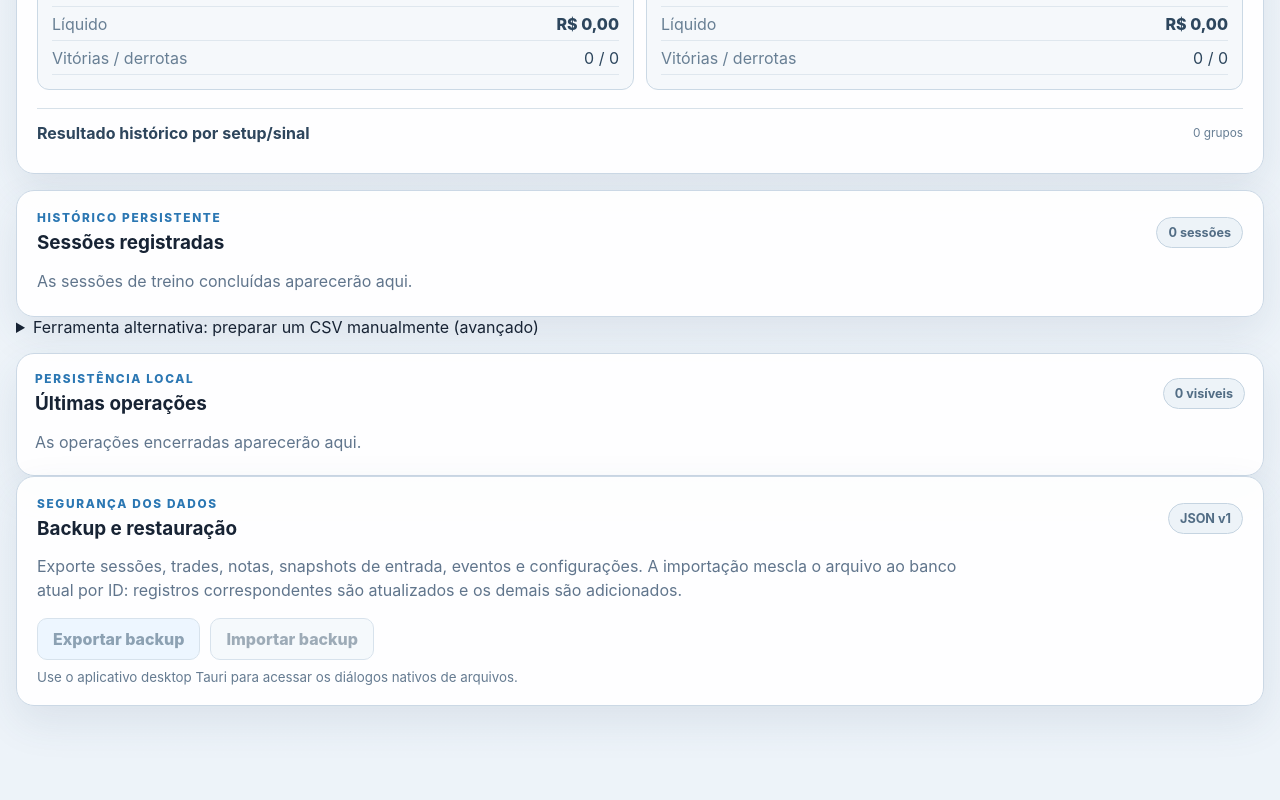
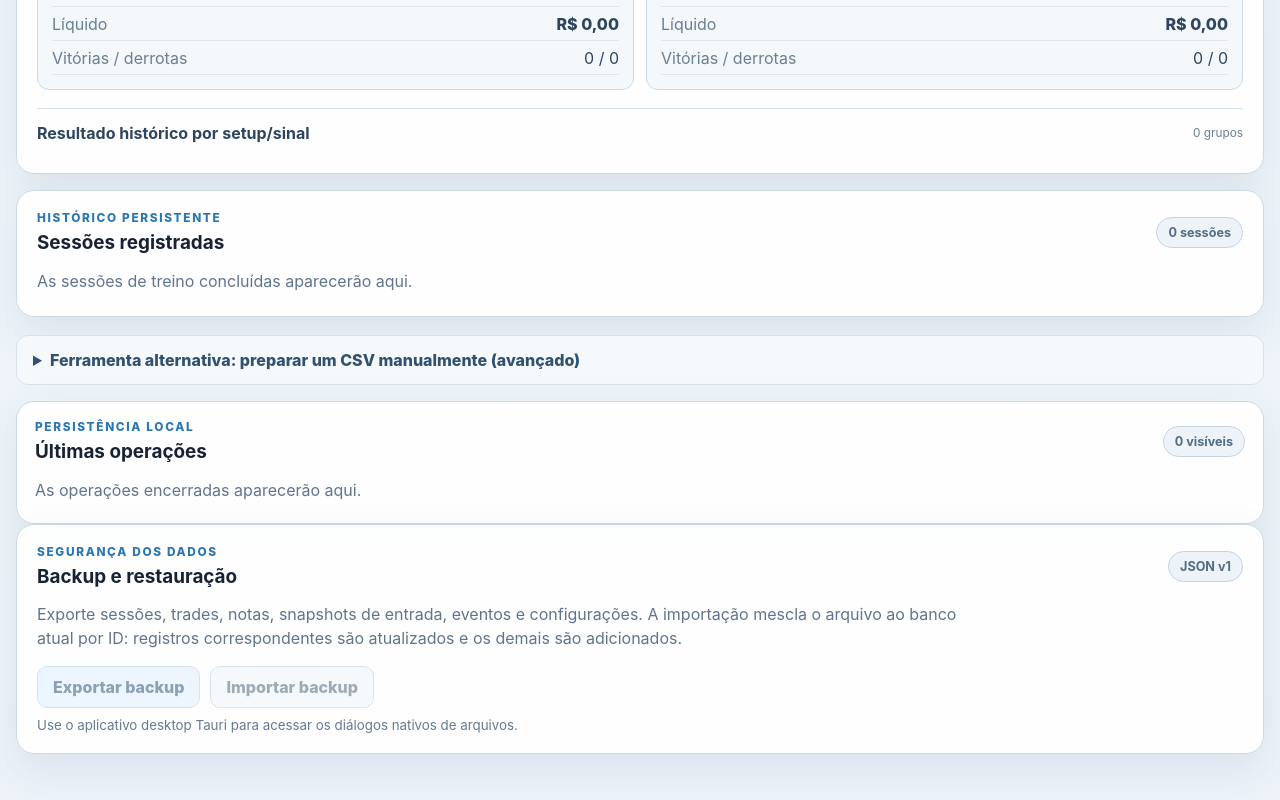
Before and after one commit to pablopcdossantos2-sys/simulador-de-trade, a React (Vite) app: page / in a window 1280 px wide. Shown: the part 3177-3977 px from the top of the page. Before the commit the page ends 3943 px from the top, so only its background shows below. Built offline with nearby package versions, Linux system fonts and the light colour scheme.

Commit message:
ui: visually separate advanced manual preparation

```diff
--- a/src/styles.css
+++ b/src/styles.css
@@ -3345,3 +3345,32 @@ td {
   background: #fff6e8;
   color: #72511f;
 }
+
+
+/* Ferramenta de preparação manual mantida fora do fluxo principal. */
+.advanced-tools {
+  margin-top: 18px;
+  padding: 14px 16px;
+  border: 1px solid #263b54;
+  border-radius: 12px;
+  background: #0c1727;
+}
+
+.advanced-tools > summary {
+  color: #a9c4e4;
+  cursor: pointer;
+  font-weight: 800;
+}
+
+.advanced-tools[open] > summary {
+  margin-bottom: 14px;
+}
+
+:root[data-theme="light"] .advanced-tools {
+  border-color: #d7e1e9;
+  background: #f6f9fc;
+}
+
+:root[data-theme="light"] .advanced-tools > summary {
+  color: #31516e;
+}
```
